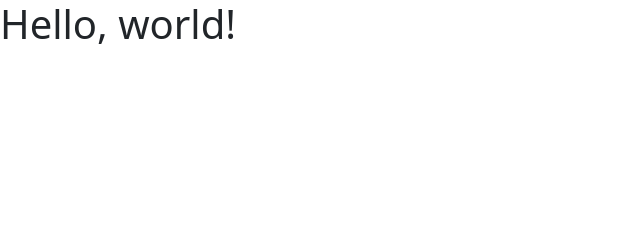
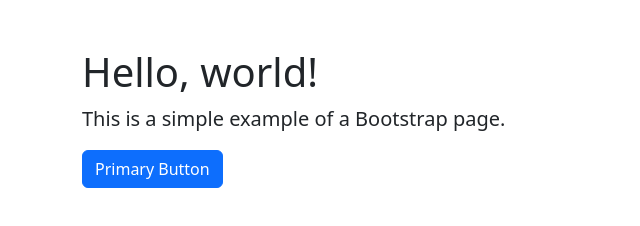
Before and after one commit to jjjhenriksen/PantherHacks, a plain HTML site: page index.html in a window 1280 px wide. Shown: the whole page, without its empty margins (0-640 px from the left). Drawn offline with nearby package versions, Linux system fonts and the light colour scheme.

Commit message:
Update index.html

```diff
--- a/index.html
+++ b/index.html
@@ -7,7 +7,11 @@
     <link href="https://cdn.jsdelivr.net/npm/bootstrap@5.2.3/dist/css/bootstrap.min.css" rel="stylesheet" integrity="sha384-rbsA2VBKQhggwzxH7pPCaAqO46MgnOM80zW1RWuH61DGLwZJEdK2Kadq2F9CUG65" crossorigin="anonymous">
   </head>
   <body>
-    <h1>Hello, world!</h1>
+    <div class="container">
+      <h1 class="mt-5">Hello, world!</h1>
+      <p class="lead">This is a simple example of a Bootstrap page.</p>
+      <button type="button" class="btn btn-primary">Primary Button</button>
+      </div>
     <script src="https://cdn.jsdelivr.net/npm/bootstrap@5.2.3/dist/js/bootstrap.bundle.min.js" integrity="sha384-kenU1KFdBIe4zVF0s0G1M5b4hcpxyD9F7jL+jjXkk+Q2h455rYXK/7HAuoJl+0I4" crossorigin="anonymous"></script>
   </body>
 </html>
```
